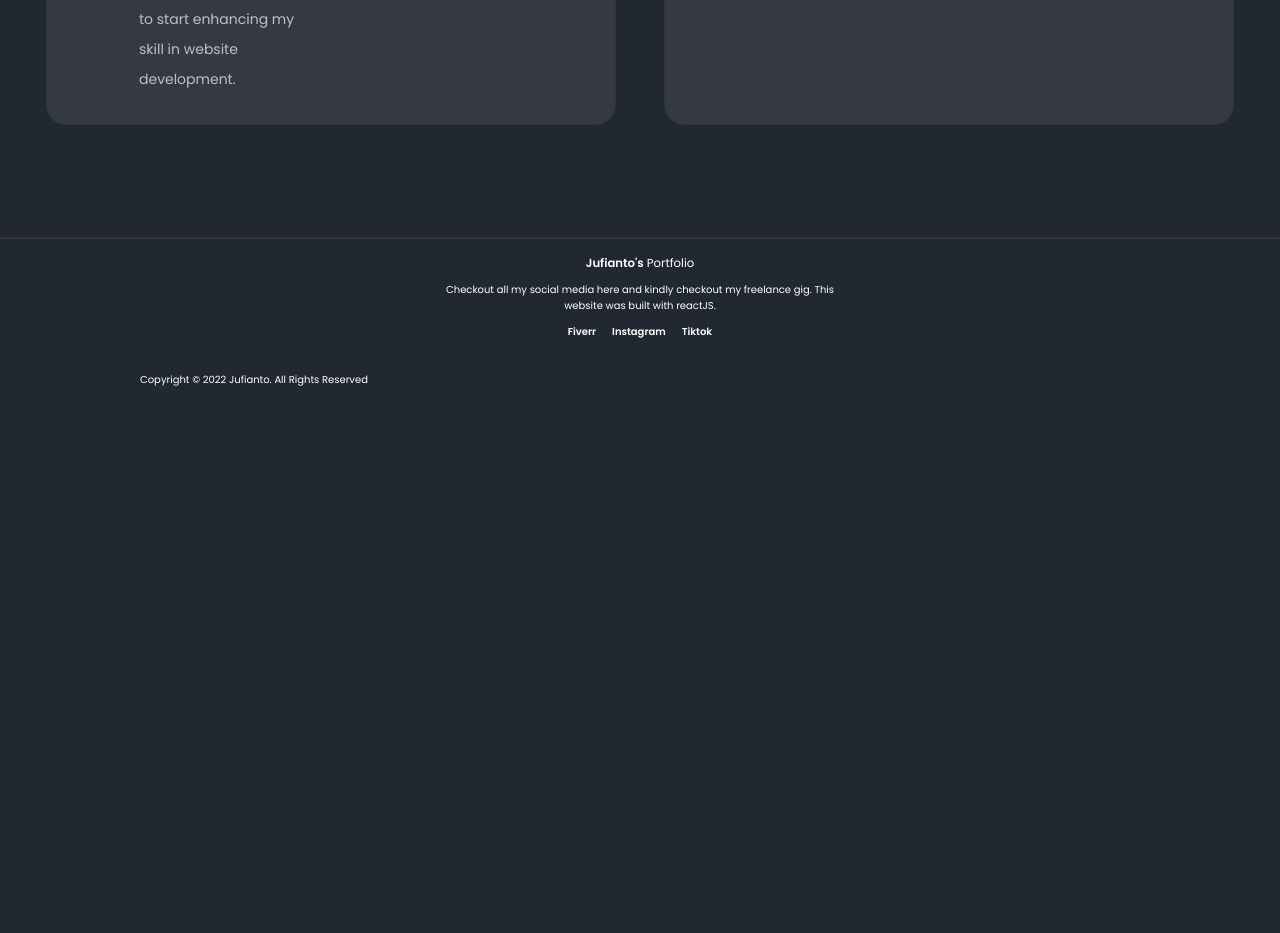
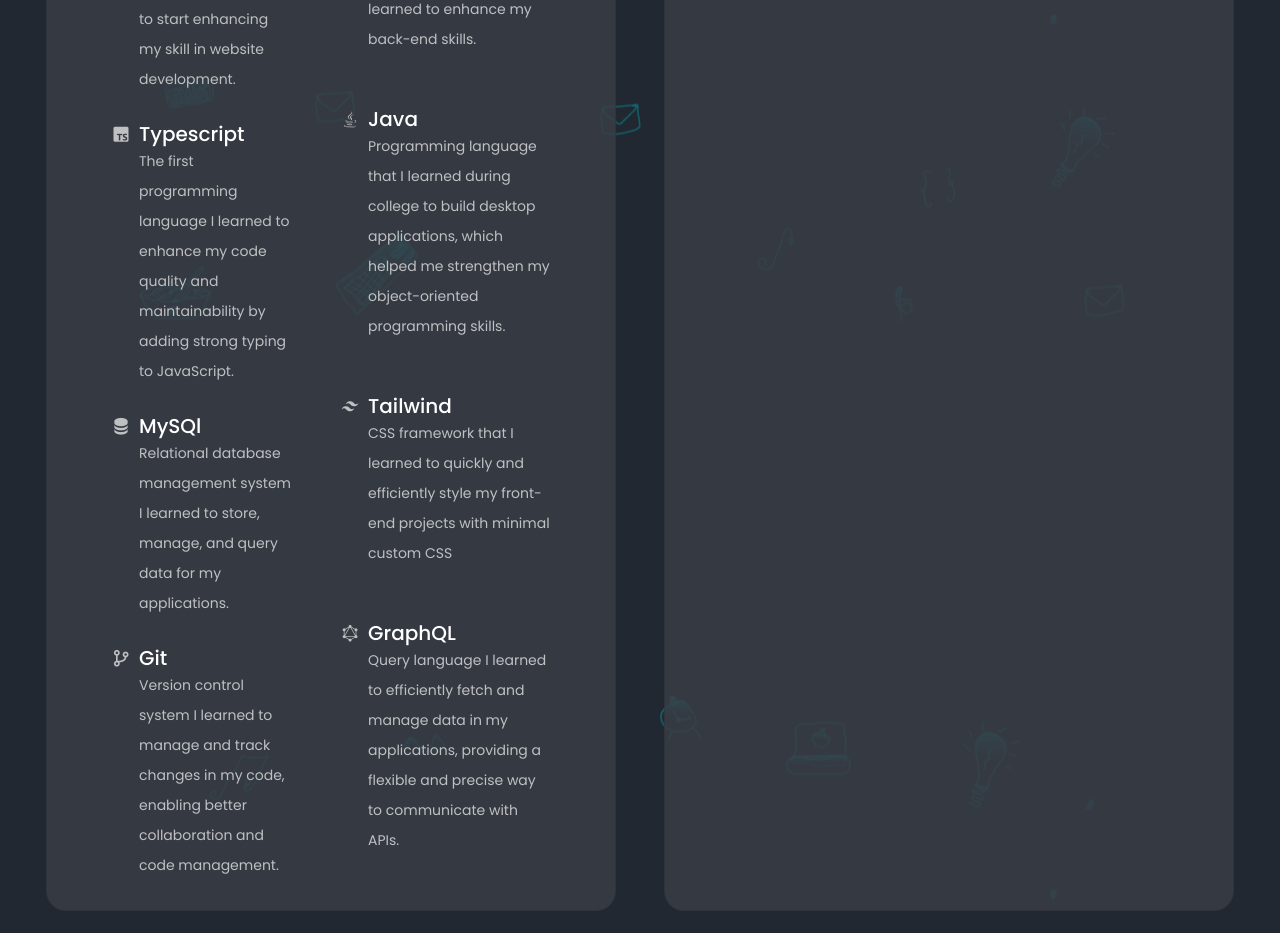
Before and after one commit to MrJufi/jufianto-personal-v3, a React (Create React App) app: page /#/skills in a window 1280 px wide. Shown: the part 779-1712 px from the top of the page. Before the commit the page ends 1172 px from the top, so only its background shows below. Built offline with nearby package versions, Linux system fonts and the light colour scheme.

Commit message:
Update Skills

```diff
--- a/src/components/about/About.jsx
+++ b/src/components/about/About.jsx
@@ -16,9 +16,9 @@ const About = () => {
             <div className="about__data animate__animated animate__fadeInRight">
                 <Info/>
                 <p className="about__description">
-                Hello, everyone call me Jufi. I’m really passionate into coding by always learning new technology and always practice while I had the time. For many years I’ve learned about coding and stuff, I gained some knowledge in problem solving and never stop learning more. Currently I'm a student studying in BINUS University and majoring in Business Information Technology. Aiming to be software developer one day.
+                Hello, everyone, I'm Jufi, a passionate coder who love to explore new technologies and refining my skills through continuous practice and learning. With a degree in Business Information Technology from BINUS University, finished in 3,5 years. Having an experience of working as frontend developer at one of the biggest home, living, and furniture e-commerce company in Indonesia. Gained valuable insights and experience in frontend development world, as right now still dedicating to pursue my career and skills in the dynamic of web development
                 </p>
-                <a href='https://drive.google.com/file/d/1z_1PRAWpp4pdEmAZ9NzT7541rMsEe_Qo/view' target='_blank'
+                <a href='https://drive.google.com/file/d/1JPnwYWC8DfzBPzXyxRdeyEigECG5eQNF/view?usp=drive_link' target='_blank'
                 className="button button--flex">
                     Download CV
                 <svg
--- a/src/components/footer/Footer.jsx
+++ b/src/components/footer/Footer.jsx
@@ -14,7 +14,7 @@ const Footer = () => {
               <div className="social_media">
                 <a href="https://www.fiverr.com/mrjuvianto" target='_blank'>Fiverr</a>
                 <a href="https://www.instagram.com/jufianto/" target='_blank'>Instagram</a>
-                <a href="https://www.tiktok.com/@mrjufianto?is_from_webapp=1&sender_device=pc" target='_blank'>Tiktok</a>
+                <a href="https://www.behance.net/jufiantokim" target='_blank'>Behance</a>
               </div>
             </div>
 
--- a/src/components/home/Data.jsx
+++ b/src/components/home/Data.jsx
@@ -63,7 +63,7 @@ const Data = () => {
           </ul>
         </div>
         <p className="home__description">
-        A student majoring in Business IT in BINUS University. Dedicated to be a software developer while still struggling of learning frontend development of website.
+        A fresh graduate with a degree in Business IT from BINUS University, With hands-on experience in frontend development at e-commerce company.
         </p>
         <NavLink to='/about'>
         <a href="#about" className="button button--flex">
--- a/src/components/skills/Technical.jsx
+++ b/src/components/skills/Technical.jsx
@@ -37,11 +37,41 @@ const Technical = () => {
                         </span>
                     </div>
                 </div>
+
+                <div className="skills__data">
+                    <i class='bx bxl-typescript'></i>
+                    <div>
+                        <h3 className="skills__name">Typescript</h3>
+                        <span className="skills__level">
+                            The first programming language I learned to enhance my code quality and maintainability by adding strong typing to JavaScript.
+                        </span>
+                    </div>
+                </div>
+
+                <div className="skills__data">
+                    <i class='bx bxs-data' ></i>
+                    <div>
+                        <h3 className="skills__name">MySQl</h3>
+                        <span className="skills__level">
+                            Relational database management system I learned to store, manage, and query data for my applications.
+                        </span>
+                    </div>
+                </div>
+
+                <div className="skills__data">
+                    <i class='bx bx-git-branch'></i>
+                    <div>
+                        <h3 className="skills__name">Git</h3>
+                        <span className="skills__level">
+                            Version control system I learned to manage and track changes in my code, enabling better collaboration and code management.
+                        </span>
+                    </div>
+                </div>
             </div>
 
             <div className="skills__group">
-                <div className="skills__data">
-                    <i class='bx bxl-bootstrap'></i>
+                    <div className="skills__data">
+                        <i class='bx bxl-bootstrap'></i>
                         <div>
                             <h3 className="skills__name">Bootstrap</h3>
                             <span className="skills__level">
@@ -60,8 +90,47 @@ const Technical = () => {
                             </span>
                         </div>
                     </div>
+
+                    <div className="skills__data">
+                        <i class='bx bxl-nodejs'></i>
+                        <div>
+                            <h3 className="skills__name">Node JS</h3>
+                            <span className="skills__level">
+                             JavaScript runtime that I learned to enhance my back-end skills.
+                            </span>
+                        </div>
+                    </div>
+
+                    <div className="skills__data">
+                        <i class='bx bxl-java'></i>
+                        <div>
+                            <h3 className="skills__name">Java</h3>
+                            <span className="skills__level">
+                                Programming language that I learned during college to build desktop applications, which helped me strengthen my object-oriented programming skills.
+                            </span>
+                        </div>
+                    </div>
+
+                    <div className="skills__data">
+                        <i class='bx bxl-tailwind-css'></i>
+                        <div>
+                            <h3 className="skills__name">Tailwind</h3>
+                            <span className="skills__level">
+                                CSS framework that I learned to quickly and efficiently style my front-end projects with minimal custom CSS
+                            </span>
+                        </div>
+                    </div>
+
+                    <div className="skills__data">
+                        <i class='bx bxl-graphql'></i>
+                        <div>
+                            <h3 className="skills__name">GraphQL</h3>
+                            <span className="skills__level">
+                                Query language I learned to efficiently fetch and manage data in my applications, providing a flexible and precise way to communicate with APIs.
+                            </span>
+                        </div>
+                    </div>
             </div>
-
         </div>
     </div>
   )
```
